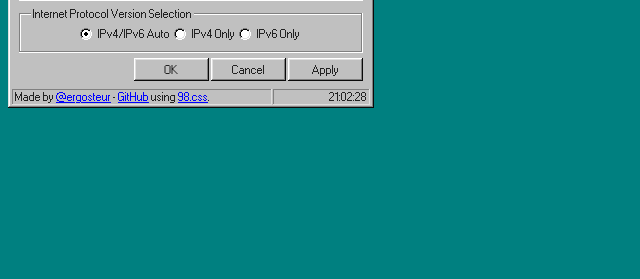
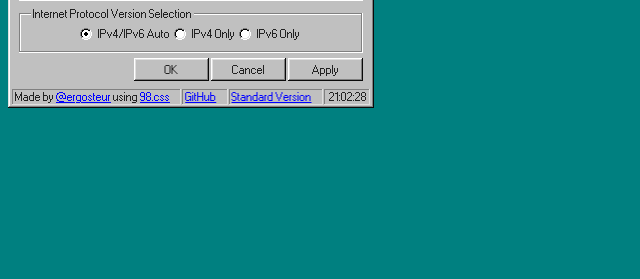
Before and after one commit to ergosteur/ipinfo, a Flask app: page /98 in a window 1280 px wide. Shown: the part 289-568 px from the top of the page, without its empty margins (0-640 px from the left). Run offline with Flask 3, Linux system fonts and the light colour scheme.

Commit message:
feat: rename /simple to /standard and redesign 98 status bar with separate boxes

```diff
--- a/app.py
+++ b/app.py
@@ -71,6 +71,7 @@ def template_context(info):
         "BASE_DOMAIN": BASE_DOMAIN,
         "CURRENT_HOST": request.host,
         "NO_IP_VERSION_SUBDOMAINS": os.environ.get("NO_IP_VERSION_SUBDOMAINS", "false").lower() == "true",
+        "WIN98_DEFAULT": os.environ.get("WIN98_DEFAULT", "false").lower() == "true",
     }
 
 def is_public_ip(ip):
@@ -177,6 +178,13 @@ def get_ip_info(request):
 @app.route('/')
 def html_info():
     info = get_ip_info(request)
+    if os.environ.get("WIN98_DEFAULT", "false").lower() == "true":
+        return render_template('98/index.html', **template_context(info))
+    return render_template('info.html', **template_context(info))
+
+@app.route('/standard')
+def standard_info():
+    info = get_ip_info(request)
     return render_template('info.html', **template_context(info))
 
 @app.route('/favicon.ico')
@@ -266,7 +274,8 @@ def serve_sitemap_xml():
         "/csv",
         "/iponly",
         "/pfsense",
-        "/98"
+        "/98",
+        "/standard"
     ]
     urlset = ""
     for url in urls:
--- a/static/js/98.js
+++ b/static/js/98.js
@@ -93,8 +93,15 @@ document.addEventListener('DOMContentLoaded', function() {
     // Button event listeners
     okButton.addEventListener('click', applySettings);
     applyButton.addEventListener('click', applySettings);
-	if (cancelButton) {cancelButton.addEventListener('click', function() {window.location.href = '/'; }); }
-	if (closeButton) {
+	    if (cancelButton) {
+	        cancelButton.addEventListener('click', function() {
+	            if (window.location.pathname === '/') {
+	                window.location.href = '/standard';
+	            } else {
+	                window.location.href = '/';
+	            }
+	        });
+	    }	if (closeButton) {
         closeButton.addEventListener('click', function() {
             //window.location.href = '/';
 			if (!isMinimized) {
--- a/templates/98/index.html
+++ b/templates/98/index.html
@@ -7,7 +7,7 @@
     <link rel="shortcut icon" href="{{ url_for('static', filename='favicon.ico') }}" type="image/x-icon">
     <link rel="apple-touch-icon" type="image/png" sizes="32x32" href="{{ url_for('static', filename='img/winipcfg.png') }}">
     <link rel="icon" type="image/png" sizes="32x32" href="{{ url_for('static', filename='img/winipcfg.png') }}">
-    <link rel="canonical" href="https://ip.{{ BASE_DOMAIN }}/">
+    <link rel="canonical" href="https://{% if NO_IP_VERSION_SUBDOMAINS %}{{ CURRENT_HOST }}{% else %}ip.{{ BASE_DOMAIN }}{% endif %}/">
     <meta name="description" content="Displays your public IP address, location, and network details, presented with a Windows 98 retro theme.">
     <meta name="viewport" content="width=device-width, initial-scale=1.0">
 </head>
@@ -83,7 +83,9 @@
             </div>
         </div>
         <div class="status-bar">
-            <p class="status-bar-field" id="info">Made by <a href="https://ergosteur.com">@ergosteur</a> - <a href="https://github.com/ergosteur/ipinfo">GitHub</a> using <a href="https://jdan.github.io/98.css/">98.css</a>.</p>
+            <p class="status-bar-field">Made by <a href="https://ergosteur.com">@ergosteur</a> using <a href="https://jdan.github.io/98.css/">98.css</a></p>
+            <p class="status-bar-field"><a href="https://github.com/ergosteur/ipinfo">GitHub</a></p>
+            <p class="status-bar-field">{% if WIN98_DEFAULT %}<a href="/standard">Standard Version</a>{% else %}<a href="/">Standard Version</a>{% endif %}</p>
             <p class="status-bar-field" id="clock">00:00:00</p>
         </div>
 	</div>
```
